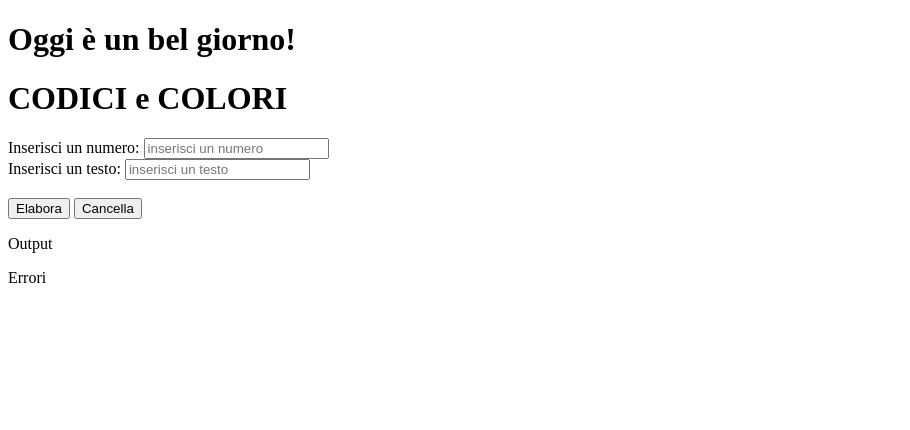
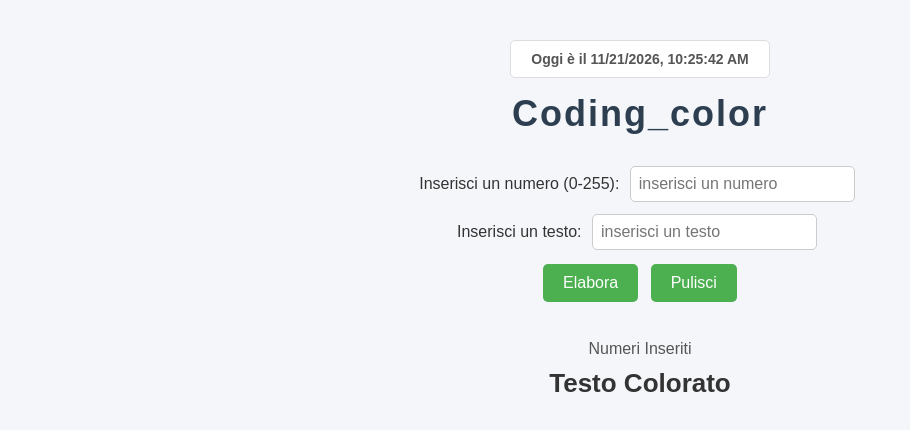
Before and after one commit to Mttsc/Coding_Color, a plain HTML site: page index.html in a window 1280 px wide. Shown: the whole page, without its empty margins (0-910 px from the left). Drawn offline with Linux system fonts and the light colour scheme.

Commit message:
esercitazione completata

```diff
--- a/index.html
+++ b/index.html
@@ -2,32 +2,34 @@
 <html lang="it">
 <head>
     <meta charset="utf-8">
-       <title>Coding&Color - 4BI</title>
+    <title>Coding_Color-4BINF</title>
     <link href="styles.css" rel="stylesheet" type="text/css" />
 </head>
 <body>
     <div id="header">
-           <h1 id="saluto">Oggi è un bel giorno!</h1>
+        <h1 id="saluto">Coding_Color</h1>
     </div>
+
     <div id="title">
-           <h1>CODICI e COLORI</h1>
+        <h1>Coding_color</h1>
     </div>
+
     <div id="input">
-           <label for="inNumber">Inserisci un numero: </label>
-           <input id="inNumber" placeholder="inserisci un numero">
+        <label for="numero">Inserisci un numero (0-255): </label>
+        <input type="number" id="numero" placeholder="inserisci un numero">
         <br>
-           <label for="inText">Inserisci un testo: </label>
-           <input id="inText" placeholder="inserisci un testo">
-           <br><br>
+        <label for="testo">Inserisci un testo: </label>
+        <input type="text" id="testo" placeholder="inserisci un testo">
+        <br>
         <button type="button" id="btnElabora" onclick="elabora()">Elabora</button>
-           <button type="button" id="btnCancella" onclick="reset()">Cancella</button>
+        <button type="button" id="btnCancella" onclick="pulisci()">Pulisci</button>
     </div>
+
     <div id="output">
-           <p id="outText">Output</p>
+        <p id="titolo">Numeri Inseriti</p>
+        <p id="testoColorato">Testo Colorato</p>
     </div>
-       <div>
-           <p id="error">Errori</p>
-       </div>
+
     <script src="script.js"></script>
 </body>
 </html>
--- a/script.js
+++ b/script.js
@@ -1,17 +1,43 @@
-<<<<<<< HEAD
-console.log("verifica esecuzione");
+let colori = [];
+// Questa parte di codice serve a mostrare una frase di saluto e la data odierna
 let d = new Date();
-console.log("data: ", d);
 document.getElementById("saluto").innerHTML = "Oggi è il " + d.toLocaleString();
+// Funzione che elabora quanto scritto dall'utente
+function elabora() {
+    let inputNum = document.getElementById("numero").value;
+    let numero = Number(inputNum);
+    let testo = document.getElementById("testo").value;
+    if (inputNum !== "" && !isNaN(numero) && numero >= 0 && numero <= 255) {
+        if (colori.length < 3) {
+            colori.push(numero);
 
-function elabora() {
-    let numero = document.getElementById("inNumber").value;
-    alert("il numero inserito è: " + numero);
+            // Aggiorna il testo solo se l'utente ha scritto qualcosa
+            if (testo !== "") {
+                document.getElementById("testoColorato").innerHTML = testo;
+            }
+            document.getElementById("titolo").innerHTML = "Hai inserito il numero: " + numero;
+            document.getElementById("titolo").innerHTML += "<br>I colori inseriti sono: " + colori.join(", ");
+            document.getElementById("numero").value = "";
+			// Quando i colori inseriti sono tre questi vengono applicati al testo
+            if (colori.length === 3) {
+                let newColor = `rgb(${colori[0]}, ${colori[1]}, ${colori[2]})`;
+                document.getElementById("testoColorato").style.color = newColor;
+                document.getElementById("titolo").innerHTML += "<br>Colore finale applicato: <b>" + newColor + "</b>";
+            }
+        } else {
+            alert("Numero massimo di inserimenti raggiunto");
+        }
+    } else {
+        alert("Il numero inserito non va bene deve essere tra 0 e 255");
+    }
 }
 
-function reset() {
-    document.getElementById("inNumber").value = "";
+// Funzione pulisci che serve a riportare la pagina allo stato iniziale
+function pulisci() {
+    document.getElementById("numero").value = "";
+    document.getElementById("testo").value = "";
+    document.getElementById("titolo").innerHTML = "Numeri Inseriti";
+    document.getElementById("testoColorato").innerHTML = "Testo Colorato";
+    document.getElementById("testoColorato").style.color = "black";
+    colori = [];
 }
-=======
-function Colore
->>>>>>> f79e896d7a4bdcf036c11a093d5da8de8b46bf7c
--- a/styles.css
+++ b/styles.css
@@ -0,0 +1,76 @@
+/* Ricordati di usare l'asterisco * per il reset generale */
+* {
+    margin: 0;
+    padding: 0;
+    box-sizing: border-box;
+    font-family: Arial, sans-serif;
+}
+
+body {
+    background-color: #f4f6f9;
+    color: #333333;
+    padding: 40px;
+    text-align: center;
+}
+
+#saluto {
+    background-color: #ffffff;
+    color: #555555;
+    font-size: 14px;
+    padding: 10px 20px;
+    display: inline-block;
+    border: 1px solid #dddddd;
+    border-radius: 5px;
+    margin-bottom: 15px;
+}
+
+#title {
+    text-align: center;
+    margin-bottom: 25px;
+}
+
+#title h1 {
+    font-size: 36px;
+    font-weight: 800;
+    letter-spacing: 2px;
+    color: #2c3e50;
+    margin-bottom: 20px;
+}
+
+#output {
+    margin-top: 30px;
+}
+
+#titolo {
+    font-size: 16px;
+    color: #555555;
+    margin-bottom: 10px;
+}
+
+#testoColorato {
+    font-size: 26px;
+    font-weight: bold;
+    margin-top: 10px;
+}
+
+button {
+    cursor: pointer;
+    background-color: #4CAF50;
+    color: white;
+    border: none;
+    padding: 10px 20px;
+    font-size: 16px;
+    margin: 8px 4px;
+    border-radius: 5px;
+}
+
+button:hover {
+    background-color: #45a049;
+}
+input {
+    font-size: 16px;
+    padding: 8px;
+    margin: 6px;
+    border: 1px solid #ccc;
+    border-radius: 5px;
+}
```
Lines whose indentation alone changed are shown as unchanged.
